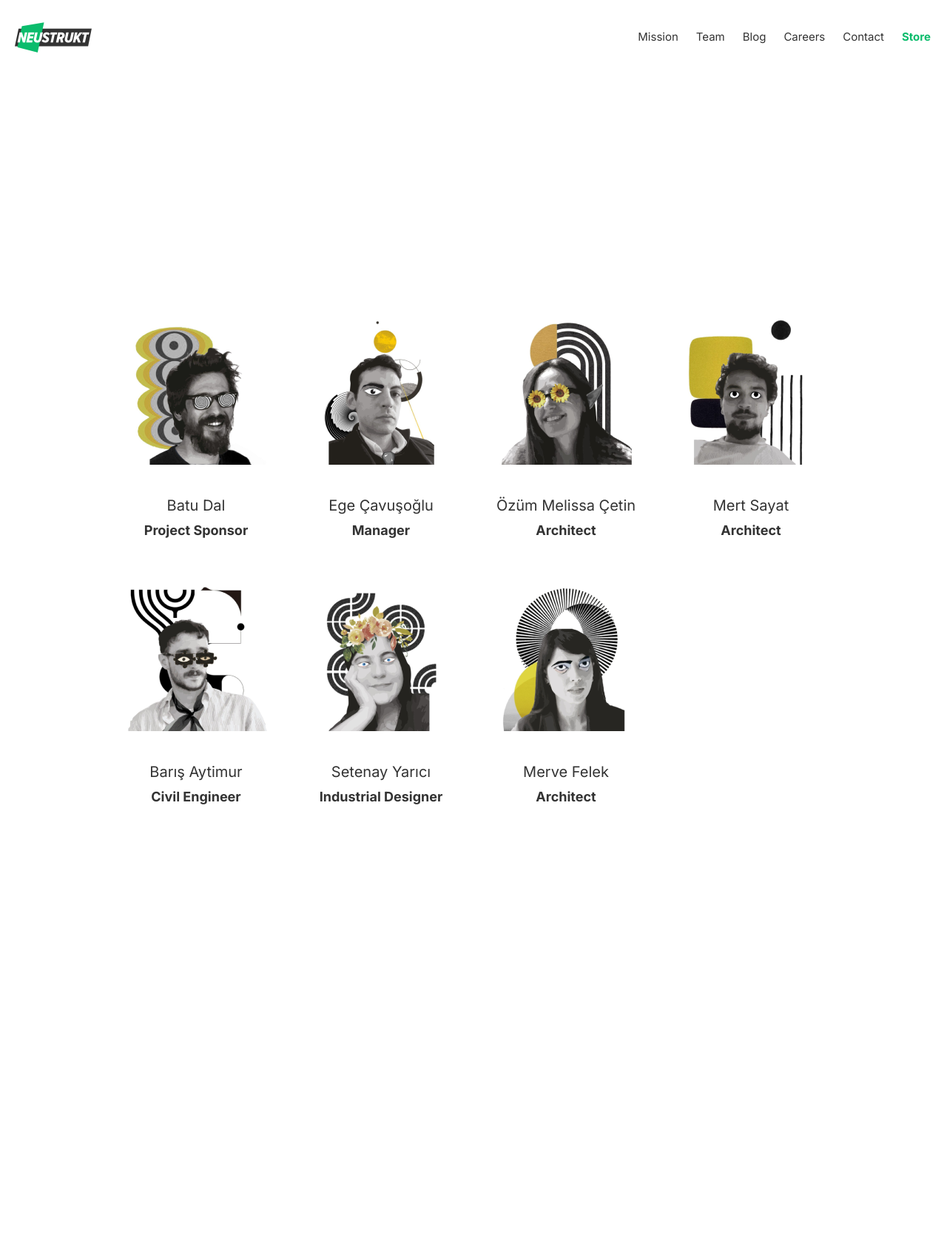
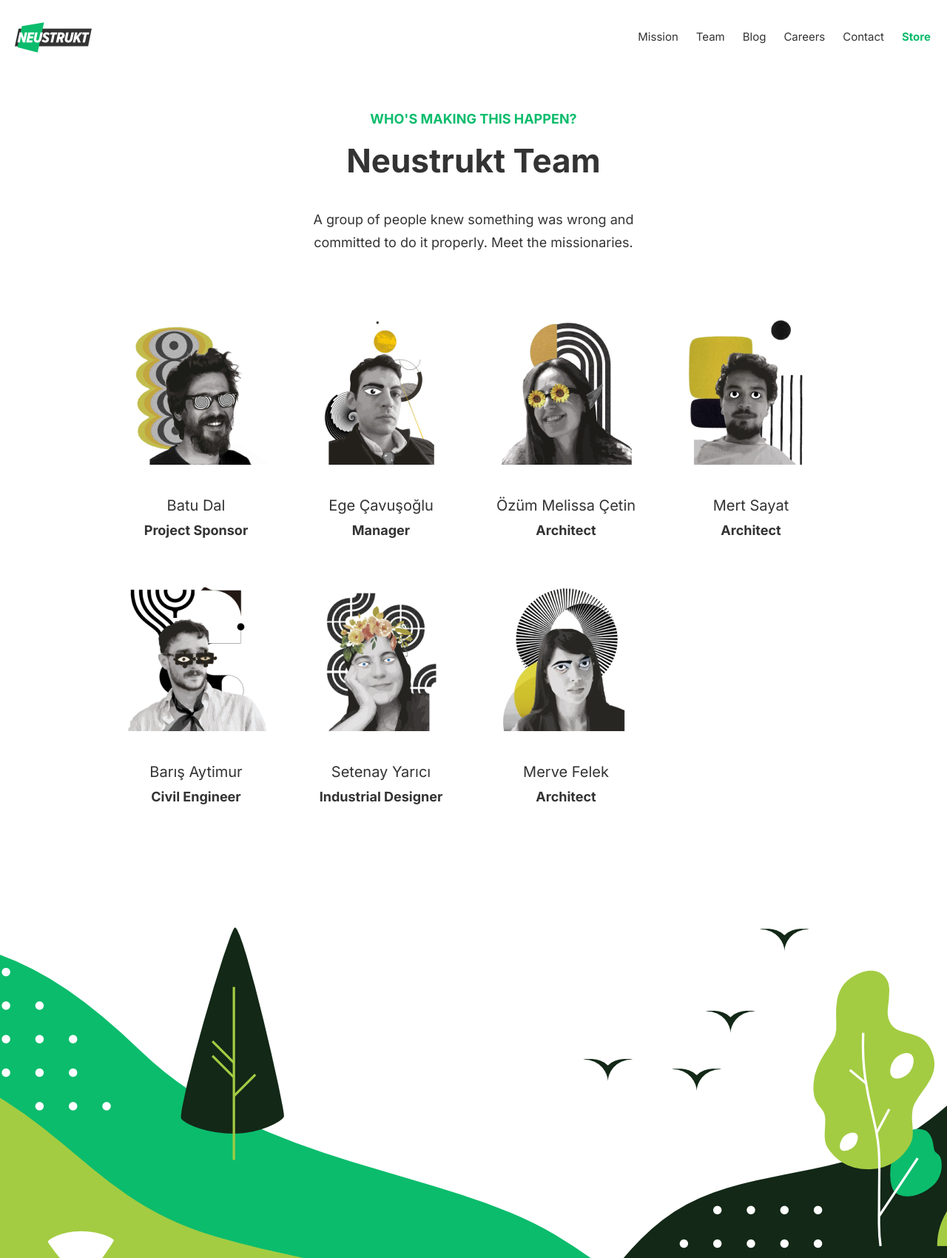
Before and after one commit to batudal/neustrukt, a Flask app: page /team in a window 1280 px wide. Shown: the whole page at 74% size. Before the commit the page ends 1087 px from the top, so only its background shows below. Run offline with Flask 2, Linux system fonts and the light colour scheme; some libraries are stand-ins or nearby versions.

Commit message:
unsubscribe token&page

```diff
--- a/app.py
+++ b/app.py
@@ -7,26 +7,34 @@ from werkzeug.utils import secure_filename
 import json
 from flask_cors import CORS, cross_origin
 from flask_mail import Mail, Message
+from itsdangerous import URLSafeSerializer, BadData
 
 
 app = Flask(__name__)
 
+SECRET_KEY = os.environ.get('SECRET_KEY')
+
+# mail config
+MAIL_PASSWORD = os.environ.get('MAIL_PASSWORD')
 app.config['MAIL_SERVER']='smtp.office365.com'
 app.config['MAIL_PORT'] = 587
 app.config['MAIL_USERNAME'] = 'info@neustrukt.com'
-app.config['MAIL_PASSWORD'] = 'DWqia206'
+app.config['MAIL_PASSWORD'] = MAIL_PASSWORD
 app.config['MAIL_USE_TLS'] = True
 app.config['MAIL_USE_SSL'] = False
 mail = Mail(app)
 
+# cors config
 CORS(app)
+app.config['CORS_HEADERS'] = 'Content-Type'
 
-app.config['CORS_HEADERS'] = 'Content-Type'
+# flask config
 app.config['SQLALCHEMY_TRACK_MODIFICATIONS'] = False
 app.config['SQLALCHEMY_DATABASE_URI'] = os.environ["DATABASE_URL"].replace('postgres://', 'postgresql://')
 
 db = SQLAlchemy(app)
 
+# open positions
 jobs = ['Architect', 'Interior Architect', 'Industrial Designer', 'Graphic Designer', 'Digital Marketer', 'Content Producer', 'Structural Engineer', 'Mechanical Engineer', 'Supply Chain Specialist']
 
 
@@ -112,11 +120,37 @@ class Applications(db.Model):
 def index():
     return render_template('index.html')
 
+@app.route('/unsubscribe/<token>')
+def unsubscribe(token):
+    s = URLSafeSerializer(SECRET_KEY, salt='unsubscribe')
+
+    try:
+        email = s.loads(token)
+    except BadData:
+        "token not loaded"
+    try:
+        db.execute('delete from subscribers where email = ?'[email])
+        db.commit()
+        return "delete successful"
+    except:
+        "delete failed"
+
+
+def send_email(address):
+    s = URLSafeSerializer(SECRET_KEY, salt='unsubscribe')
+
+    token = s.dumps(address)
+    # url = url_for('unsubscribe', token=token)
+    url = "https://www.neustrukt.de/unsubscribe/{}".format(token)
+
+    msg = Message('Welcome!', sender = 'info@neustrukt.com', recipients = ['batudal@gmail.com'])
+    msg.html = render_template('welcome_message.html', tokenlink=url)
+    mail.send(msg)
+
+
 @app.route('/team')
 def team():
-    # msg = Message('Welcome!', sender = 'info@neustrukt.com', recipients = ['batudal@gmail.com'])
-    # msg.html = render_template('welcome_message.html')
-    # mail.send(msg)
+
     return render_template('team.html')
 
 @app.route('/contact', methods=['GET','POST'])
@@ -190,6 +224,8 @@ def submitted():
     subs_source = request.form['popup-type']
     new_sub = Subscribers(email=subs_email, source=subs_source)
 
+    send_email(address=subs_email)
+
     try:
         db.session.add(new_sub)
         db.session.commit()
--- a/static/css/main.css
+++ b/static/css/main.css
@@ -609,6 +609,12 @@ button {
   width: 100%;
   height: 1018px;
 
+}
+
+#team-section-subheader > p{
+  width: 437px;
+  text-align: center;
+  padding: 0px;
 }
 
 #team-cards-container{
--- a/templates/team.html
+++ b/templates/team.html
@@ -2,6 +2,15 @@
 
 {% block body %}
   <div id="team-container">
+    <div class="contact-section-h5-container">
+      <h5 style="width: 300px">WHO'S MAKING THIS HAPPEN?</h5>
+    </div>
+    <div class="contact-section-h1-container">
+        <h1>Neustrukt Team</h1>
+    </div>
+    <div class="contact-section-text-container" id="team-section-subheader">
+        <p>A group of people knew something was wrong and committed to do it properly. Meet the missionaries.</p>
+    </div>
     <div id="team-cards-container">
       <div class="team-card">
         <div id="team-card-photo"><img src="{{ url_for('static', filename='img/photos/photo_batu.png') }}" align=middle></div>
@@ -35,5 +44,8 @@
 
     </div>
   </div>
+  <div class="footer" id="contact-footer">
+    <div id="footer-img-container"></div>
+  </div>
 
 {% endblock %}
--- a/templates/welcome_message.html
+++ b/templates/welcome_message.html
@@ -7,5 +7,5 @@
 </tr></table></td></tr></table></td>
 </tr><tr><td align="left" style="padding:0;Margin:0;padding-top:20px;padding-left:20px;padding-right:20px"><table cellpadding="0" cellspacing="0" width="100%" style="mso-table-lspace:0pt;mso-table-rspace:0pt;border-collapse:collapse;border-spacing:0px"><tr><td align="center" valign="top" style="padding:0;Margin:0;width:560px"><table cellpadding="0" cellspacing="0" width="100%" role="presentation" style="mso-table-lspace:0pt;mso-table-rspace:0pt;border-collapse:collapse;border-spacing:0px"><tr><td align="center" style="padding:0;Margin:0;padding-top:30px"><span class="es-button-border" style="border-style:solid;border-color:#2cb543;background:#0bbc6c;border-width:0px;display:block;border-radius:20px;width:auto"><a href="https://neustrukt.medium.com/" class="es-button es-button-1" target="_blank" style="mso-style-priority:100 !important;text-decoration:none;-webkit-text-size-adjust:none;-ms-text-size-adjust:none;mso-line-height-rule:exactly;color:#FFFFFF;font-size:18px;border-style:solid;border-color:#0bbc6c;border-width:10px 50px;display:block;background:#0bbc6c;border-radius:20px;font-family:helvetica, 'helvetica neue', arial, verdana, sans-serif;font-weight:bold;font-style:normal;line-height:22px;width:auto;text-align:center">Visit Neustrukt Blog</a></span></td>
 </tr></table></td></tr></table></td>
-</tr><tr><td align="left" style="Margin:0;padding-left:20px;padding-right:20px;padding-top:30px;padding-bottom:40px"><table cellpadding="0" cellspacing="0" width="100%" style="mso-table-lspace:0pt;mso-table-rspace:0pt;border-collapse:collapse;border-spacing:0px"><tr><td align="center" valign="top" style="padding:0;Margin:0;width:560px"><table cellpadding="0" cellspacing="0" width="100%" role="presentation" style="mso-table-lspace:0pt;mso-table-rspace:0pt;border-collapse:collapse;border-spacing:0px"><tr><td align="center" class="es-infoblock" style="padding:0;Margin:0;line-height:14px;font-size:12px;color:#CCCCCC"><p style="Margin:0;-webkit-text-size-adjust:none;-ms-text-size-adjust:none;mso-line-height-rule:exactly;font-family:arial, 'helvetica neue', helvetica, sans-serif;line-height:14px;color:#CCCCCC;font-size:12px"><a target="_blank" href="" style="-webkit-text-size-adjust:none;-ms-text-size-adjust:none;mso-line-height-rule:exactly;text-decoration:underline;color:#CCCCCC;font-size:12px"></a>No longer want to receive these emails?&nbsp;<a href="" target="_blank" style="-webkit-text-size-adjust:none;-ms-text-size-adjust:none;mso-line-height-rule:exactly;text-decoration:underline;color:#CCCCCC;font-size:12px">Unsubscribe</a>.<a target="_blank" href="" style="-webkit-text-size-adjust:none;-ms-text-size-adjust:none;mso-line-height-rule:exactly;text-decoration:underline;color:#CCCCCC;font-size:12px"></a></p>
+</tr><tr><td align="left" style="Margin:0;padding-left:20px;padding-right:20px;padding-top:30px;padding-bottom:40px"><table cellpadding="0" cellspacing="0" width="100%" style="mso-table-lspace:0pt;mso-table-rspace:0pt;border-collapse:collapse;border-spacing:0px"><tr><td align="center" valign="top" style="padding:0;Margin:0;width:560px"><table cellpadding="0" cellspacing="0" width="100%" role="presentation" style="mso-table-lspace:0pt;mso-table-rspace:0pt;border-collapse:collapse;border-spacing:0px"><tr><td align="center" class="es-infoblock" style="padding:0;Margin:0;line-height:14px;font-size:12px;color:#CCCCCC"><p style="Margin:0;-webkit-text-size-adjust:none;-ms-text-size-adjust:none;mso-line-height-rule:exactly;font-family:arial, 'helvetica neue', helvetica, sans-serif;line-height:14px;color:#CCCCCC;font-size:12px"><a target="_blank" href="" style="-webkit-text-size-adjust:none;-ms-text-size-adjust:none;mso-line-height-rule:exactly;text-decoration:underline;color:#CCCCCC;font-size:12px"></a>No longer want to receive these emails?&nbsp;<a href="{{ tokenlink }}" target="_blank" style="-webkit-text-size-adjust:none;-ms-text-size-adjust:none;mso-line-height-rule:exactly;text-decoration:underline;color:#CCCCCC;font-size:12px">Unsubscribe</a>.<a target="_blank" href="" style="-webkit-text-size-adjust:none;-ms-text-size-adjust:none;mso-line-height-rule:exactly;text-decoration:underline;color:#CCCCCC;font-size:12px"></a></p>
 </td></tr></table></td></tr></table></td></tr></table></td></tr></table></td></tr></table></div></body></html>
```
